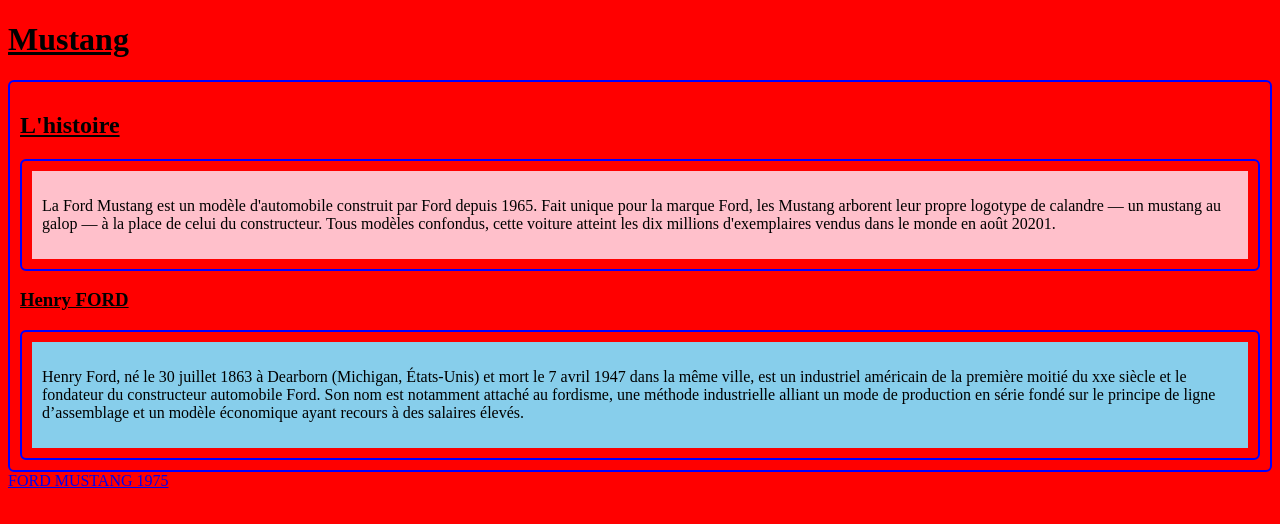
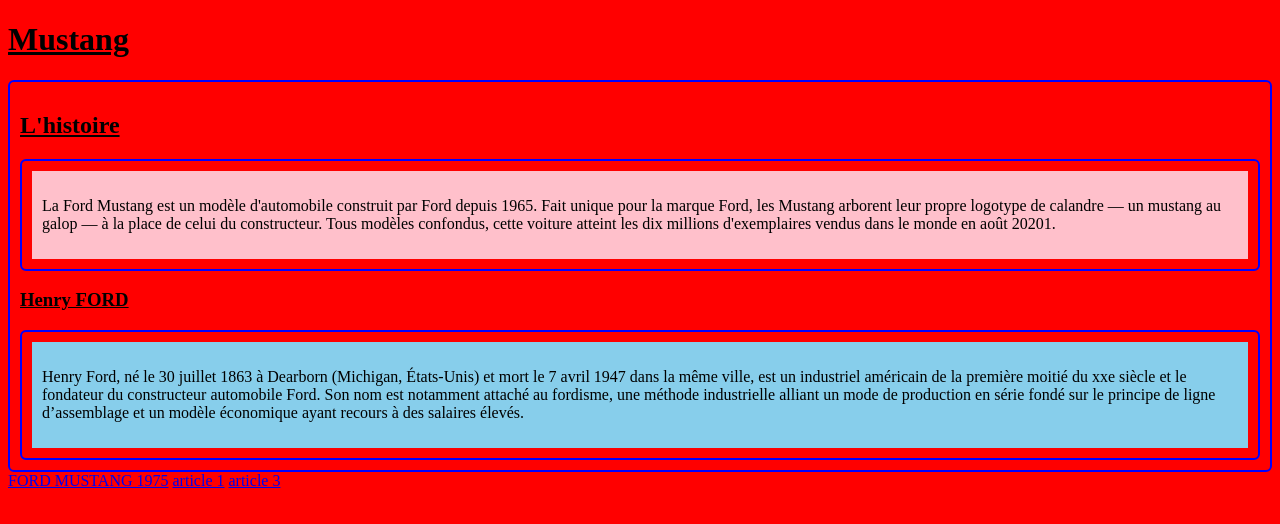
Before and after one commit to opneex/tp_css, a plain HTML site: page article2.html in a window 1280 px wide. Drawn offline with Linux system fonts and the light colour scheme.

Commit message:
Update article2.html

```diff
--- a/article2.html
+++ b/article2.html
@@ -34,5 +34,7 @@
 </div>
 
 <a href="https://fr.wikipedia.org/wiki/Ford_Mustang">FORD MUSTANG 1975</a>
+<a href="index.html">article 1</a>
+<a href="article3.html">article 3</a>
 </body>
 </html>
```
